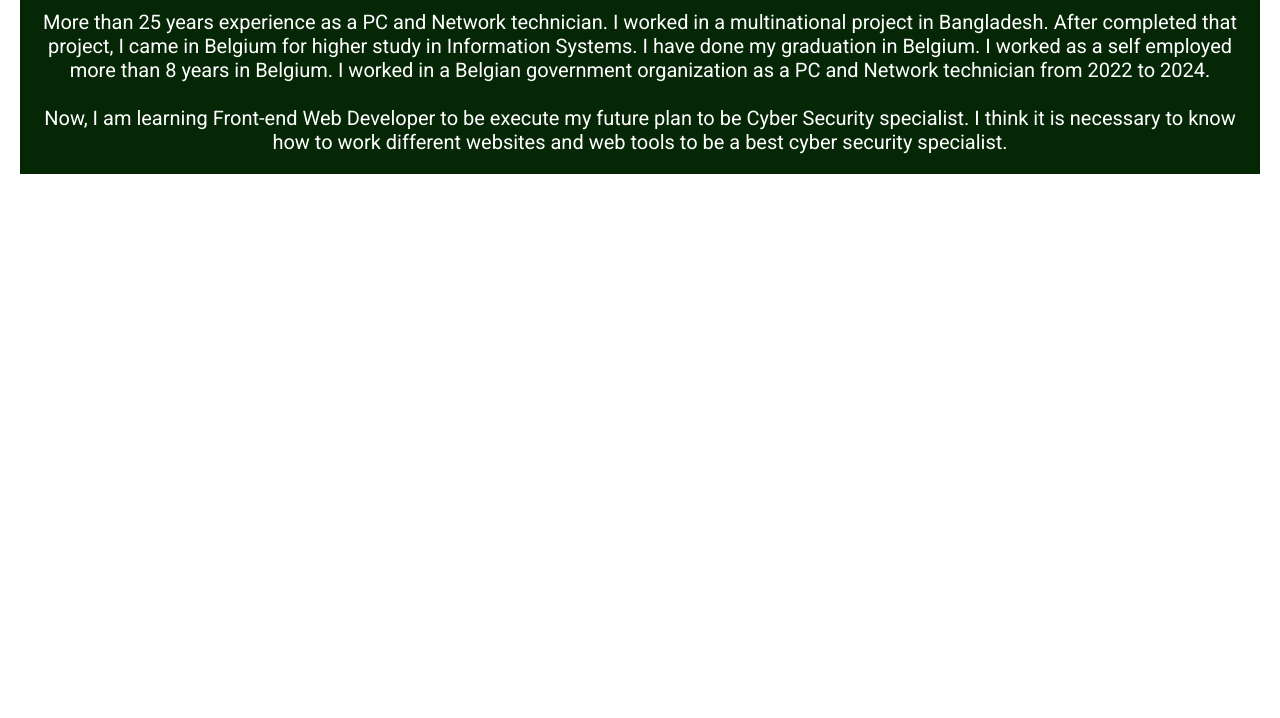
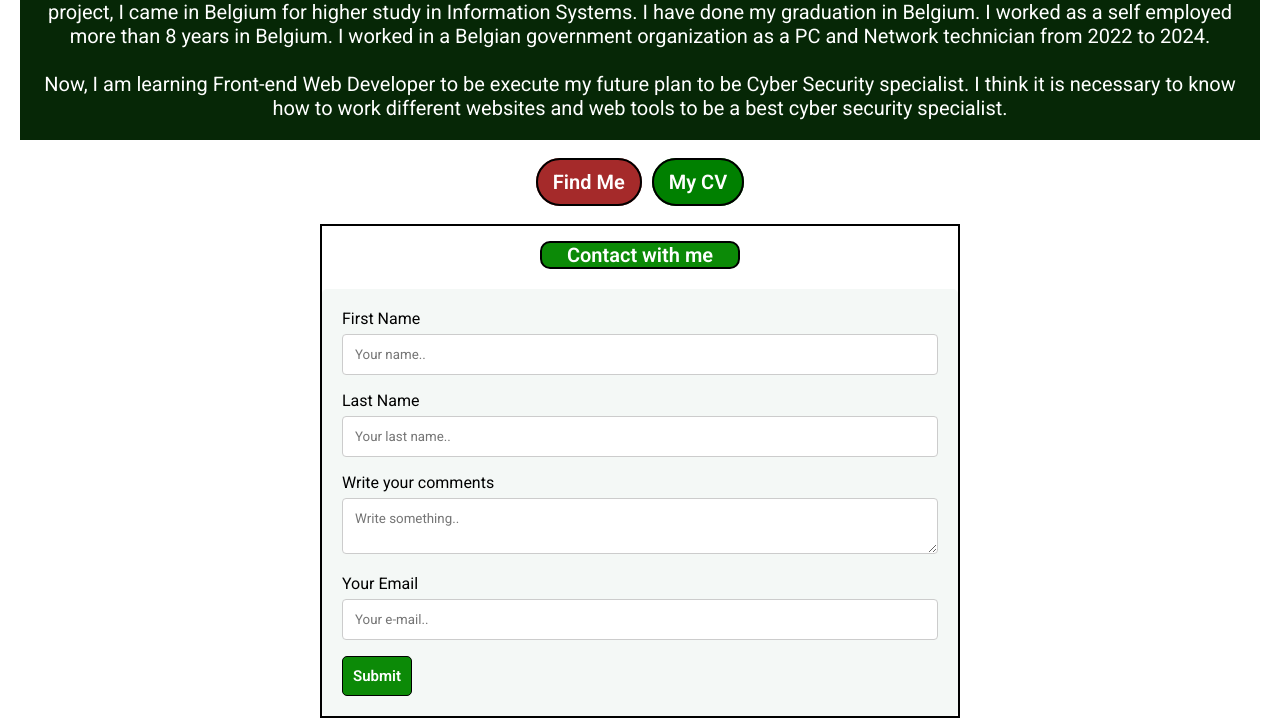
Before and after one commit to alamgir1973/portfolio, a website: page index.html in a window 1280 px wide. Shown: the part 777-1495 px from the top of the page. Before the commit the page ends 971 px from the top, so only its background shows below. Drawn offline with Linux system fonts and the light colour scheme.

Commit message:
Added contact form

```diff
--- a/index.html
+++ b/index.html
@@ -1,5 +1,6 @@
 <!DOCTYPE html>
 <html lang="en">
+
 <head>
   <meta charset="UTF-8" />
   <link rel="icon" type="image/svg+xml" href="./client/assets/favicon.ico" />
@@ -13,9 +14,7 @@
   <header class="header">
     <!-- Logo -->
     <div class="logo">
-        <a href="index.html"
-          ><span class="logo-m">M.</span><span class="logo-a">A.</span></a
-        >
+      <a href="index.html"><span class="logo-m">M.</span><span class="logo-a">A.</span></a>
     </div>
     <!-- Navbar -->
     <div class="navbar">
@@ -42,26 +41,10 @@
     </div>
     <!-- Side image -->
     <div class="side-image">
-        <img
-          class="photo"
-          src="./public/images/alamgir03.png"
-          alt="Alamgir Photo"
-        />
+      <img class="photo" src="./public/images/alamgir03.png" alt="Alamgir Photo" />
     </div>
   </section>
-    <!-- Buttons -->
-    <section class="btn">
-      <div class="btn-findme">
-        <a class="find-me" href="./pages/findme.html" target="_blank"
-          >Find Me</a
-        >
-      </div>
-      <div class="btn-mycv">
-        <a class="my-cv" href="./public/docs/CV_Alamgir_En.pdf" target="_blank"
-          >My CV</a
-        >
-      </div>
-    </section>
+
   <!-- Languages Known Start */ -->
   <section class="languages">
     <div class="languages-known">
@@ -105,5 +88,33 @@
       </p>
     </div>
   </section>
+
+  <!-- Buttons Start-->
+  <section class="btn">
+    <div class="btn-findme">
+      <a class="find-me" href="./pages/findme.html" target="_blank">Find Me</a>
+    </div>
+    <div class="btn-mycv">
+      <a class="my-cv" href="./public/docs/CV_Alamgir_En.pdf" target="_blank">My CV</a>
+    </div>
+  </section>
+  <!-- Buttons End-->
+  <section class="contact-form">
+    <div class="contact-header">Contact with me</div>
+    <div class="container">
+      <form id="form-post" action="#">
+        <label for="fname">First Name</label>
+        <input type="text" id="fname" name="first-name" placeholder="Your name.." />
+        <label for="lname">Last Name</label>
+        <input type="text" id="lname" name="last-name" placeholder="Your last name.." />
+        <label for="comments">Write your comments</label>
+        <textarea id="comments" name="comments" placeholder="Write something.."></textarea>
+        <label for="email">Your Email</label>
+        <input type="email" id="email" name="e-mail" placeholder="Your e-mail.." required />
+        <button type="submit">Submit</button>
+      </form>
+    </div>
+  </section>
 </body>
+
 </html>
--- a/styles/style.css
+++ b/styles/style.css
@@ -125,7 +125,9 @@ a {
 .btn {
   display: flex;
   justify-content: center;
+  align-items: center;
   margin-top: 30px;
+  margin-bottom: 30px;
 }
 
 .find-me {
@@ -139,6 +141,10 @@ a {
   margin-right: 10px;
 }
 
+.find-me:hover {
+  background-color: green;
+}
+
 .my-cv {
   background-color: green;
   color: white;
@@ -147,10 +153,6 @@ a {
   border-radius: 25px;
   padding: 10px 15px;
   border: solid black 2px;
-}
-
-.find-me:hover {
-  background-color: green;
 }
 
 .my-cv:hover {
@@ -236,3 +238,66 @@ a {
 }
 
 /* About Me End */
+
+/* Contact Form Start */
+
+.contact-form {
+  width: 50%;
+  border: 2px solid black;
+  margin: auto;
+}
+
+.container {
+  margin-top: 20px;
+  border-radius: 5px;
+  background-color: #f4f8f6;
+  padding: 20px;
+}
+
+.contact-header {
+  margin: auto;
+  margin-top: 15px;
+  text-align: center;
+  color: #fff;
+  width: 200px;
+  border: 2px solid black;
+  border-radius: 10px;
+  font-size: 20px;
+  background-color: #0c8a07;
+  font-weight: 600;
+}
+
+input[type="text"],
+[type="email"],
+select,
+textarea {
+  width: 100%;
+  padding: 12px;
+  border: 1px solid #ccc;
+  border-radius: 4px;
+  margin-top: 6px;
+  margin-bottom: 16px;
+  resize: vertical;
+}
+
+input[type="email"] {
+  display: block;
+}
+
+button {
+  display: inline-block;
+  background-color: #0c8a07;
+  font-size: 15px;
+  font-weight: 600;
+  color: white;
+  padding: 10px;
+  border: 1px solid black;
+  border-radius: 5px;
+  cursor: pointer;
+}
+
+button:hover {
+  background-color: #ad2d06;
+}
+
+/* Contact Form Start */
```
Also changed, not shown: planning/development-strategy.md (+14 -0 lines). Lines whose indentation alone changed are shown as unchanged.
